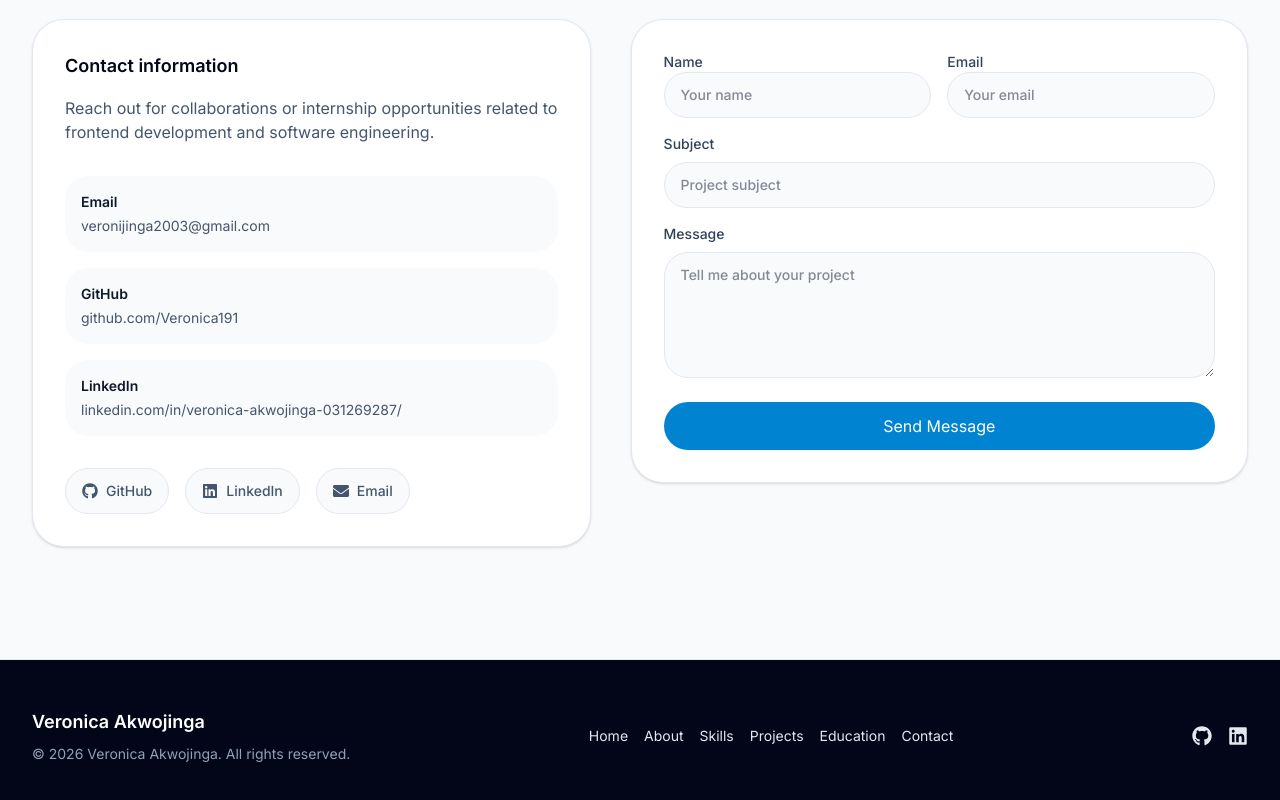
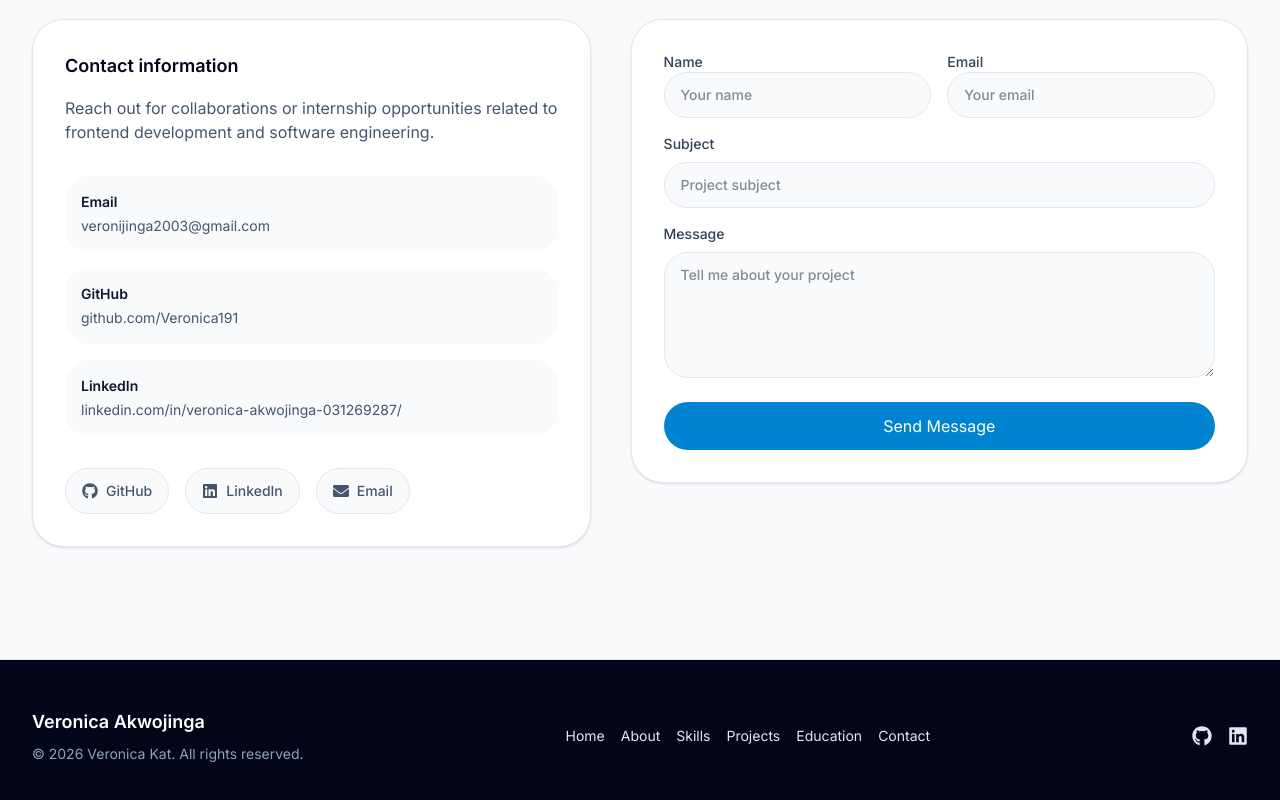
Before and after one commit to Veronica191/my-portfolio, a React (Vite) app: page / in a window 1280 px wide. Shown: the part 5671-6471 px from the top of the page. Built offline with nearby package versions, Linux system fonts and the light colour scheme.

Commit message:
added some changes

```diff
--- a/src/components/Footer.jsx
+++ b/src/components/Footer.jsx
@@ -16,7 +16,7 @@ export default function Footer() {
       <div className="mx-auto flex max-w-7xl flex-col gap-10 px-4 sm:px-6 lg:px-8 lg:flex-row lg:items-center lg:justify-between">
         <div>
           <p className="text-lg font-semibold text-white">Veronica Akwojinga</p>
-          <p className="mt-2 text-sm text-slate-400">© {new Date().getFullYear()} Veronica Akwojinga. All rights reserved.</p>
+          <p className="mt-2 text-sm text-slate-400">© {new Date().getFullYear()} Veronica Kat. All rights reserved.</p>
         </div>
         <div className="flex flex-wrap items-center gap-4">
           {quickLinks.map((link) => (
```
